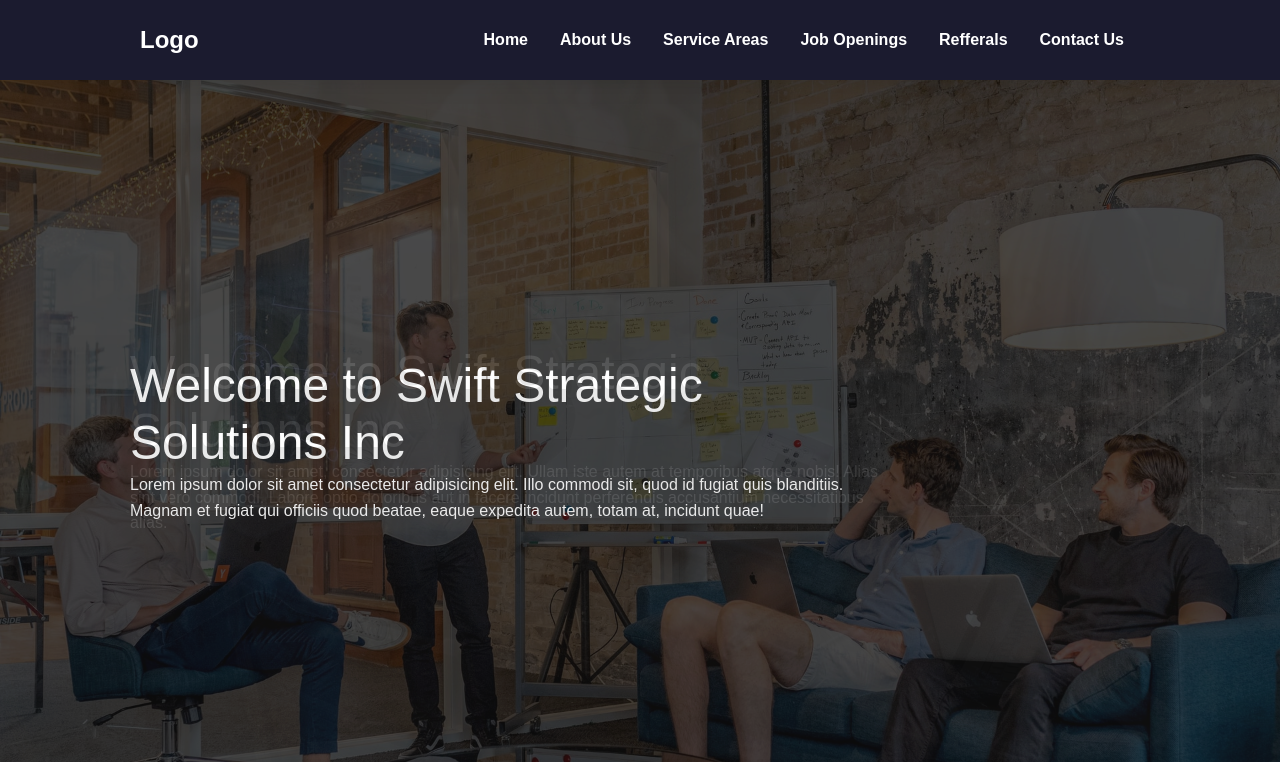
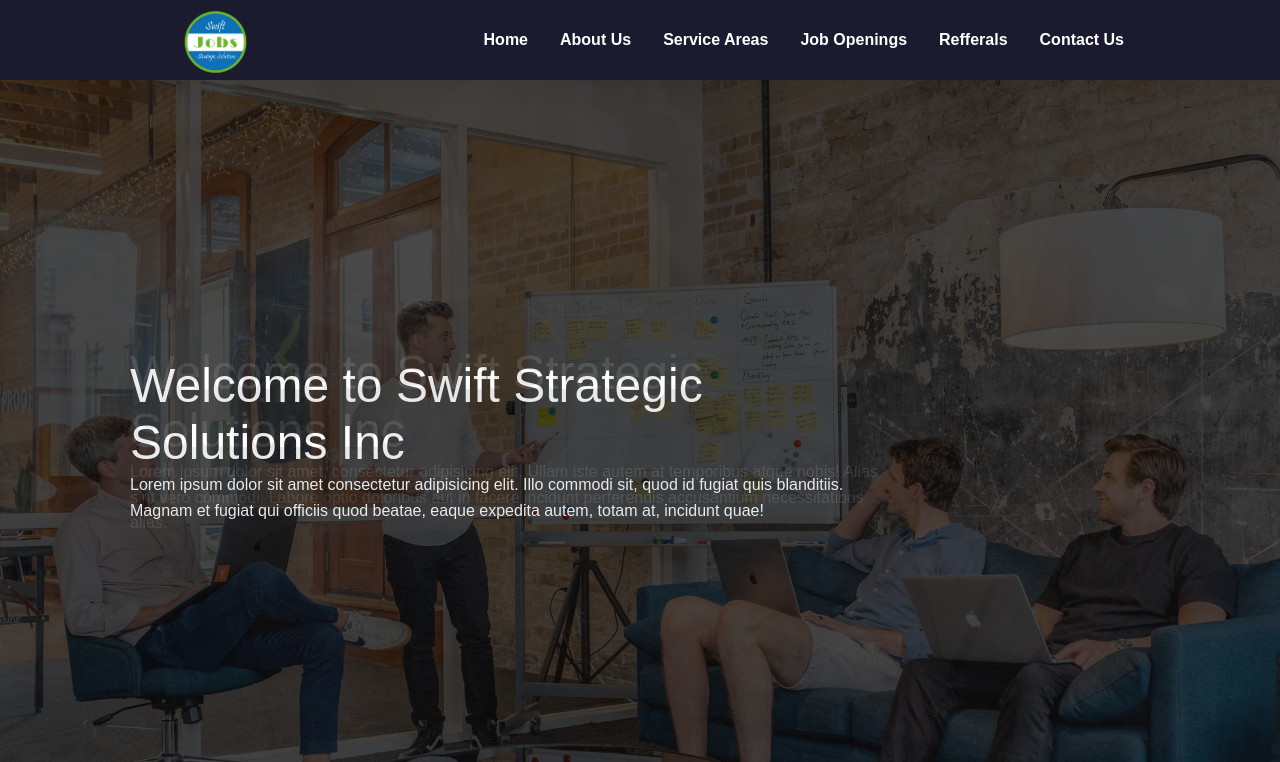
Before and after one commit to Thirumalai08/sss-alpha, a plain HTML site: page test.html in a window 1280 px wide. Shown: the top 762 px of the page. Drawn offline with nearby package versions, Linux system fonts and the light colour scheme; grey boxes are pictures that could not be loaded; files whose address does not match are found by name.

Commit message:
Test Logo Added

```diff
--- a/test.css
+++ b/test.css
@@ -90,21 +90,29 @@ img {
     padding-left: 50px;
     padding-right: 50px;
   }
-  #navbar__logo {
+  .navbar__logo {
+    position: relative;
+    display: flex;
+    align-items: center;
+    justify-content: space-between;
+    width: 150px;
+    height: 80px;
+  }
+  .navbar__logo img {
+    position: absolute;
+    top: 0;
+    left: 0;
+    width: 100%;
+    height: 100;
+    object-fit: contain;
+  }
+  /*#navbar__logo {
     color: #fff;
     font-size: 1.5rem;
     font-weight: 700;
     display: flex;
     align-items: center;
     cursor: pointer;
-  }
-  /*#navbar__logo img {
-    width: 100px;
-    min-height: 100px;
-    height: auto;
-    object-fit: contain;
-    display: flex;
-    align-items: center;
   }*/
   .navbar__menu {
     display: flex;
--- a/test.html
+++ b/test.html
@@ -16,7 +16,8 @@
     <!--Navbar-->
     <nav class="navbar">
         <div class="navbar__container">
-          <a href="#" id="navbar__logo"><!--<img src="./images/log.jpg" />-->Logo</a>
+          <!--<a href="#" id="navbar__logo">Logo</a>-->
+          <a href="#" class="navbar__logo"><img src="./img/logo.png" alt="logo" /></a>
           <!--toggle-->
           <div class="navbar__toggle" id="mobile-menu">
             <span class="bar"></span>
```
